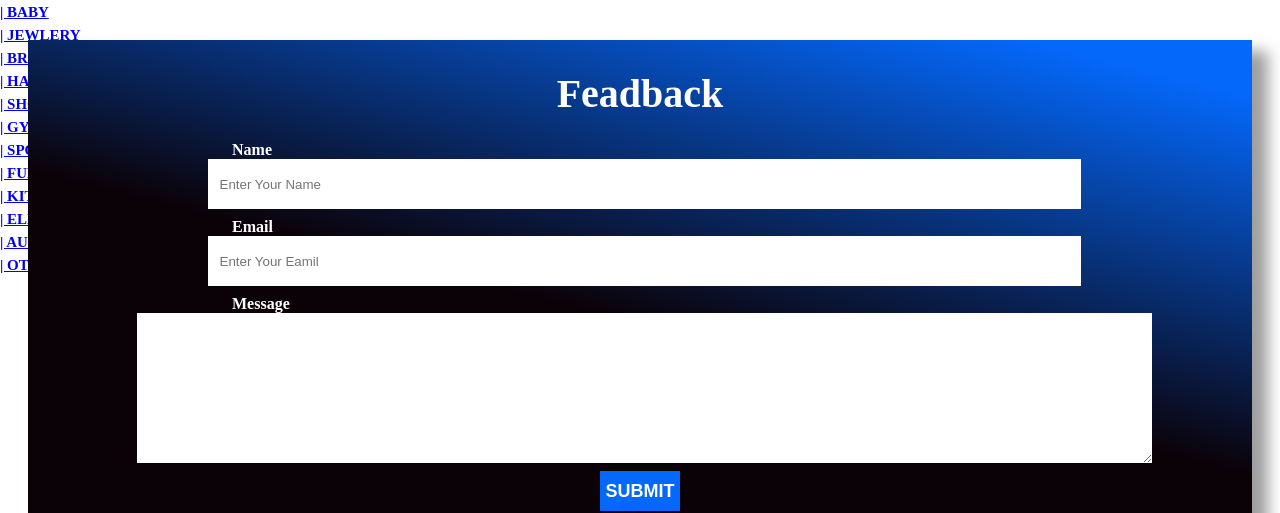
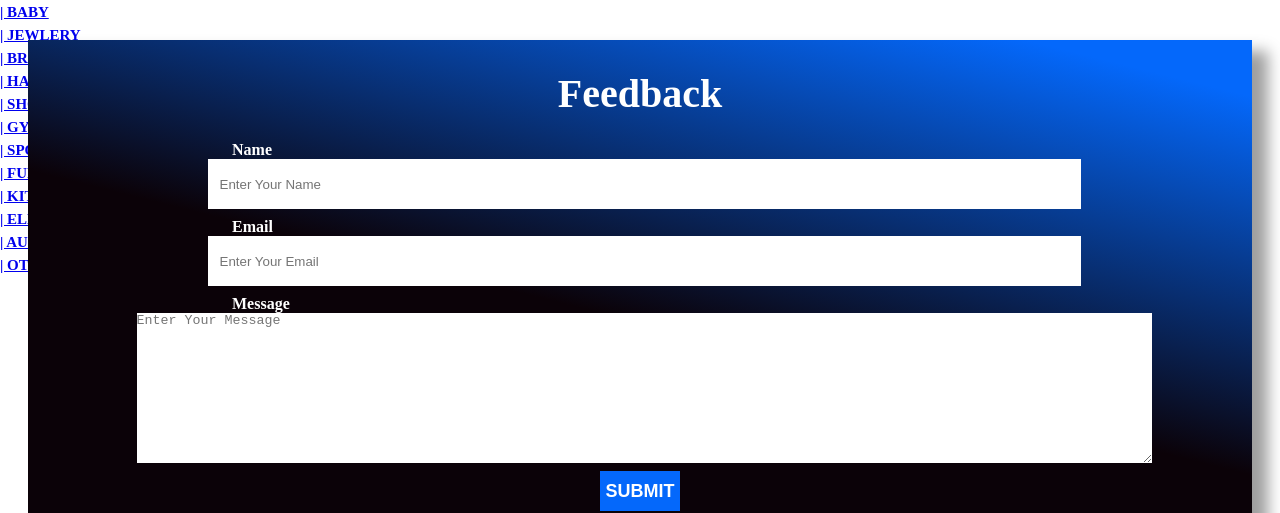
Before and after one commit to iamabd591/ShopSwiftly-Mern-Stack-Ecommerce-Project, a React (Create React App) app in the folder client/: page /feadback in a window 1280 px wide. Shown: the part 170-683 px from the top of the page. Built offline with nearby package versions, Linux system fonts and the light colour scheme; the HTML template or start-up script is replaced by a standard one.

Commit message:
opimize feedback page code

```diff
--- a/client/src/App.js
+++ b/client/src/App.js
@@ -5,7 +5,7 @@ import Contactus from "./pages/Contactus";
 import Sign from "./pages/Sign";
 import SignUp from "./pages/SignUp";
 import Policy from "./pages/Policy";
-import Feadback from "./pages/feadback";
+import Feedback from "./pages/feadback";
 import PageNotFound from "./pages/PageNotFound";
 
 function App() {
@@ -18,7 +18,7 @@ function App() {
         <Route path="/signIn" element={<Sign />} />
         <Route path="/SignUp" element={<SignUp />} />
         <Route path="/policy" element={<Policy />} />
-        <Route path="/feadback" element={<Feadback />} />
+        <Route path="/feadback" element={<Feedback />} />
         <Route path="*" element={<PageNotFound />} />
       </Routes>
     </>
--- a/client/src/pages/feadback.js
+++ b/client/src/pages/feadback.js
@@ -1,46 +1,52 @@
 import React from "react";
 import Layout from "../components/layout/Layout";
 
-function feadback() {
+function Feedback() {
   return (
-    <div>
     <Layout>
       <div className="feadback-main">
         <div className="feaback-form">
           <form method="post" action="#">
-              <h2>Feadback</h2>
+            <h2>Feedback</h2>
             <div className="input-field">
-                <label>Name</label>
+              <label htmlFor="name">Name</label>
               <input
-                  type="name"
+                id="name"
+                type="text"
                 placeholder="Enter Your Name"
                 required
                 autoComplete="off"
               />
             </div>
             <div className="input-field">
-                <label>Email</label>
+              <label htmlFor="email">Email</label>
               <input
+                id="email"
                 type="email"
-                  placeholder="Enter Your Eamil"
+                placeholder="Enter Your Email"
                 required
                 autoComplete="off"
               />
             </div>
             <div className="message">
-                <label>Message</label>
-                <textarea cols={125} rows={10} required />
+              <label htmlFor="message">Message</label>
+              <textarea
+                id="message"
+                cols={125}
+                rows={10}
+                placeholder="Enter Your Message"
+                required
+              />
             </div>
 
             <div className="feadback-btn">
-                <button>Submit</button>
+              <button type="submit">Submit</button>
             </div>
           </form>
         </div>
       </div>
     </Layout>
-    </div>
   );
 }
 
-export default feadback;
+export default Feedback;
```
Lines whose indentation alone changed are shown as unchanged.
